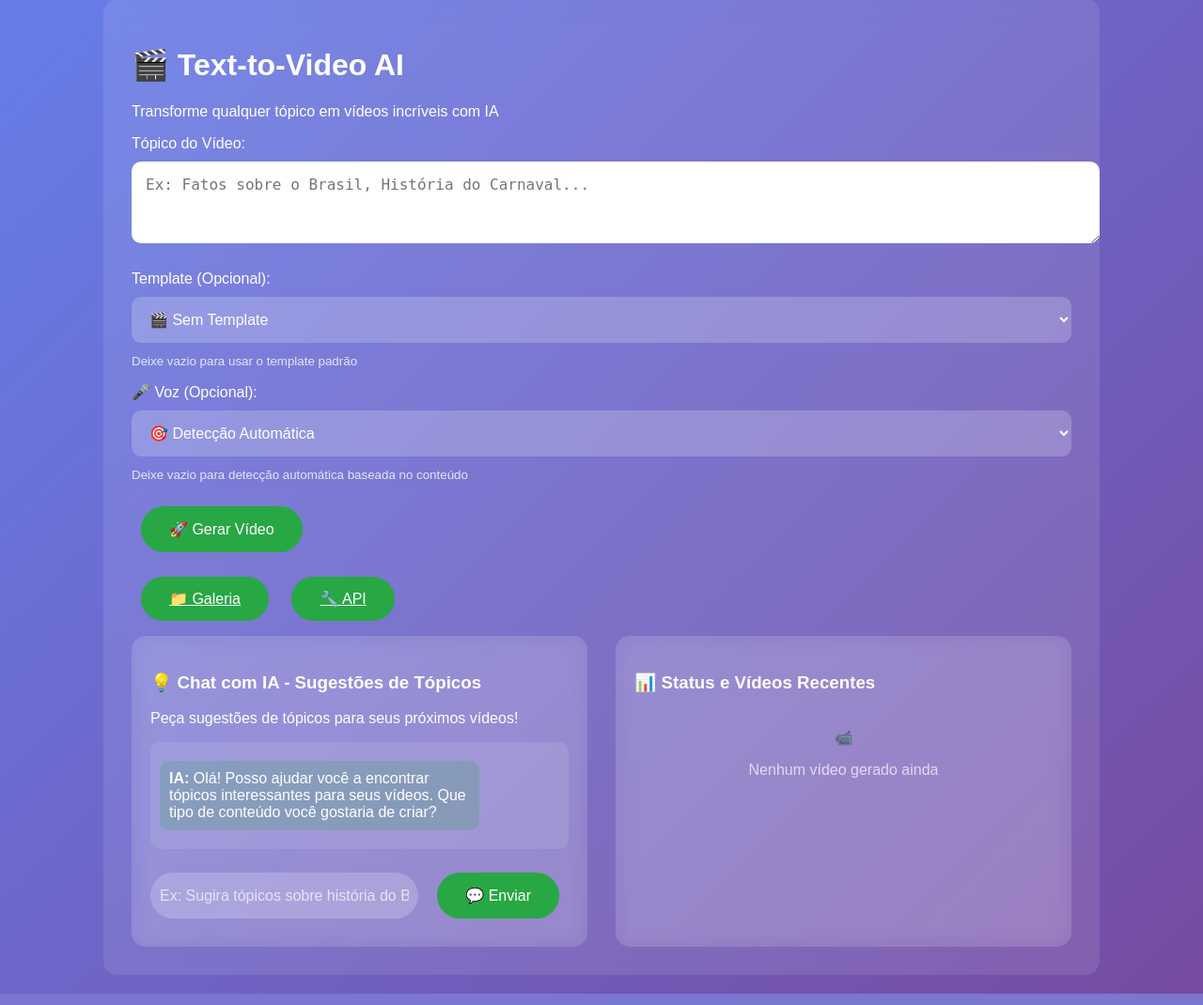
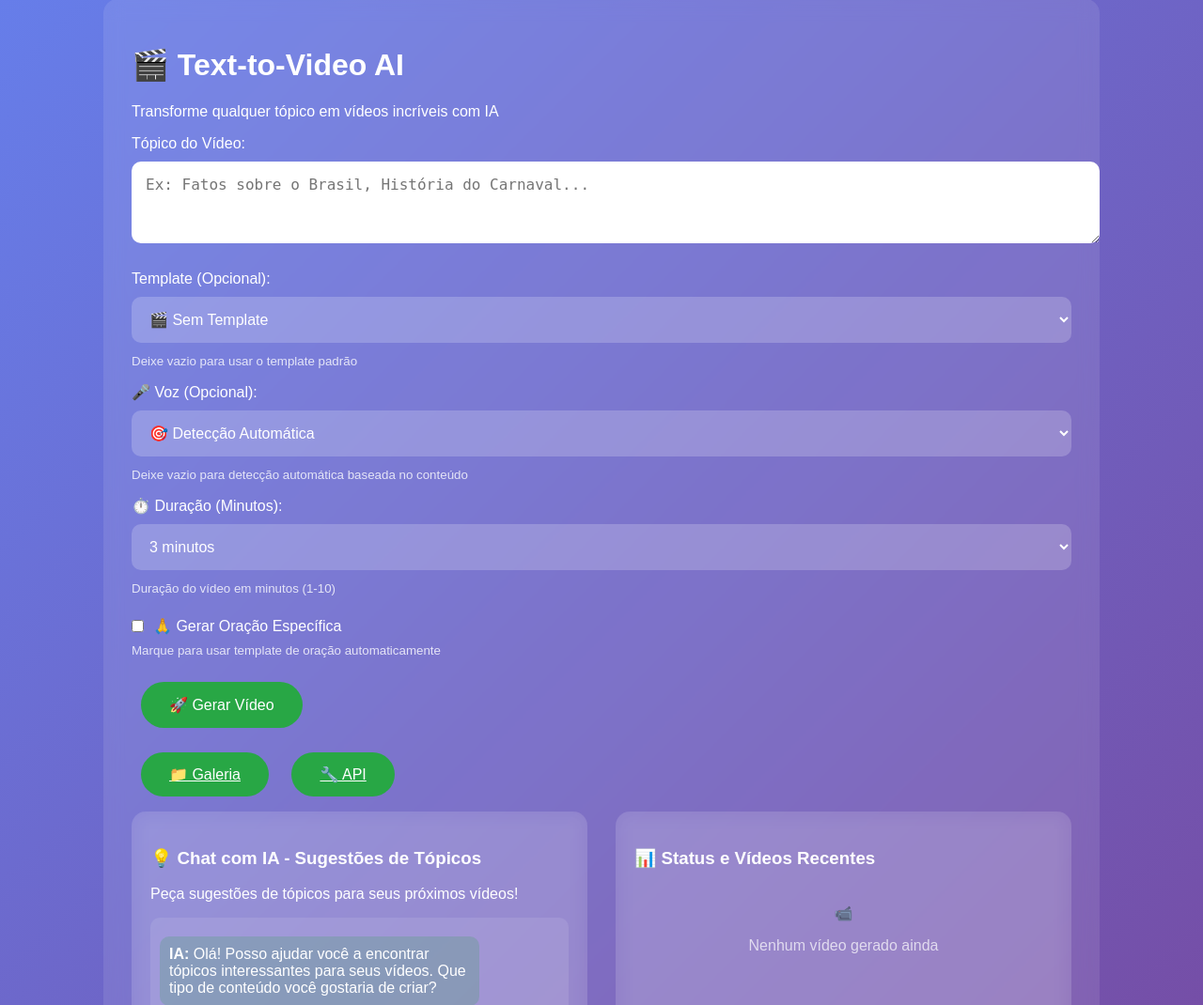
Before and after one commit to maxwellbatis/text-to-video-ai-v2, a Flask app: page / in a window 1280 px wide. Shown: the part 21-1091 px from the top of the page at 94% size. Run offline with Flask 3, Linux system fonts and the light colour scheme; data that the repository does not hold is empty; some libraries are stand-ins or nearby versions.

Commit message:
Adiciona campos de oração e duração ao frontend

```diff
--- a/templates/index.html
+++ b/templates/index.html
@@ -227,6 +227,7 @@
                 <select id="templateSelect" onchange="showTemplateInfo()">
                     <option value="">🎬 Sem Template</option>
                     <option value="cinematic_religious">⛪ Cinematográfico Religioso</option>
+                    <option value="prayer_extended">🙏 Oração e Conteúdo Espiritual Estendido</option>
                     <option value="vsl_magnetic">🧲 VSL Magnético</option>
                     <option value="gaming_tutorial">🎮 Gaming Tutorial</option>
                     <option value="gaming_highlights">⚡ Gaming Highlights</option>
@@ -245,9 +246,35 @@
                     <option value="drew">🧘 Drew - Reflexivo</option>
                     <option value="phillip">⛪ Phillip - Espiritual</option>
                     <option value="deep_ray">🙏 Deep Ray - Voz de Deus</option>
+                    <option value="readwell">📖 Readwell - Deep and Narrative</option>
                 </select>
                 <small style="opacity: 0.8;">Deixe vazio para detecção automática baseada no conteúdo</small>
                 <div id="voiceInfo" style="margin-top: 10px; padding: 10px; background: rgba(255,255,255,0.1); border-radius: 8px; display: none;"></div>
+            </div>
+
+            <div style="margin: 15px 0;">
+                <label for="durationSelect">⏱️ Duração (Minutos):</label>
+                <select id="durationSelect">
+                    <option value="1">1 minuto</option>
+                    <option value="2">2 minutos</option>
+                    <option value="3" selected>3 minutos</option>
+                    <option value="4">4 minutos</option>
+                    <option value="5">5 minutos</option>
+                    <option value="6">6 minutos</option>
+                    <option value="7">7 minutos</option>
+                    <option value="8">8 minutos</option>
+                    <option value="9">9 minutos</option>
+                    <option value="10">10 minutos</option>
+                </select>
+                <small style="opacity: 0.8;">Duração do vídeo em minutos (1-10)</small>
+            </div>
+
+            <div style="margin: 15px 0;">
+                <label style="display: flex; align-items: center; cursor: pointer;">
+                    <input type="checkbox" id="prayerCheckbox" style="width: auto; margin-right: 10px;">
+                    🙏 Gerar Oração Específica
+                </label>
+                <small style="opacity: 0.8;">Marque para usar template de oração automaticamente</small>
             </div>
 
             <button type="submit" class="btn">🚀 Gerar Vídeo</button>
@@ -340,7 +367,13 @@
             try {
                 const templateId = document.getElementById('templateSelect').value;
                 const voiceId = document.getElementById('voiceSelect').value;
-                const requestBody = { topic: topic };
+                const duration = parseInt(document.getElementById('durationSelect').value);
+                const isPrayer = document.getElementById('prayerCheckbox').checked;
+
+                const requestBody = {
+                    topic: topic,
+                    duration_minutes: duration
+                };
 
                 if (templateId) {
                     requestBody.template_id = templateId;
@@ -348,6 +381,10 @@
 
                 if (voiceId) {
                     requestBody.voice_id = voiceId;
+                }
+
+                if (isPrayer) {
+                    requestBody.prayer = true;
                 }
 
                 const response = await fetch('/api/jobs', {
@@ -634,6 +671,11 @@
                     description: 'Template para vídeos religiosos com estilo cinematográfico, pausas estratégicas e efeitos dramáticos',
                     features: ['🎬 Efeitos cinematográficos', '⏱️ Pausas estratégicas', '🎵 Música de fundo', '📖 Conteúdo religioso']
                 },
+                'prayer_extended': {
+                    name: 'Oração e Conteúdo Espiritual Estendido',
+                    description: 'Template especializado para orações, estudos bíblicos e conteúdo espiritual de 1-10 minutos com estrutura aprofundada',
+                    features: ['🙏 Estrutura de oração tradicional', '⏱️ Duração flexível (1-10 min)', '🎭 Vozes espirituais', '📖 Conteúdo bíblico']
+                },
                 'vsl_magnetic': {
                     name: 'VSL Magnético',
                     description: 'Template para vídeos de vendas magnéticos em formato vertical (720x1280) - ideal para Reels, TikTok e Shorts',
@@ -717,6 +759,12 @@
                     description: 'Voz muito profunda e suave, perfeita para "voz de Deus" em leituras bíblicas',
                     category: 'Conteúdo religioso ou bíblico',
                     features: ['🙏 Profunda', '⛪ Sagrada', '📖 Bíblica', '🎭 Solene']
+                },
+                'readwell': {
+                    name: 'Readwell - Deep and Narrative',
+                    description: 'Voz profunda e narrativa, perfeita para leituras dramáticas e conteúdo envolvente',
+                    category: 'Narrativas dramáticas',
+                    features: ['📖 Profunda', '🎭 Narrativa', '🎬 Dramática', '🎯 Envolvente']
                 }
             };
 
@@ -744,6 +792,20 @@
 
         // Auto-refresh vídeos recentes a cada 30 segundos
         setInterval(loadRecentVideos, 30000);
+
+        // Lógica para checkbox de oração
+        document.getElementById('prayerCheckbox').addEventListener('change', function() {
+            const templateSelect = document.getElementById('templateSelect');
+            if (this.checked) {
+                // Se marcou oração, selecionar template de oração
+                templateSelect.value = 'prayer_extended';
+                showTemplateInfo();
+            } else {
+                // Se desmarcou, limpar template
+                templateSelect.value = '';
+                showTemplateInfo();
+            }
+        });
     </script>
 </body>
 </html>
```
